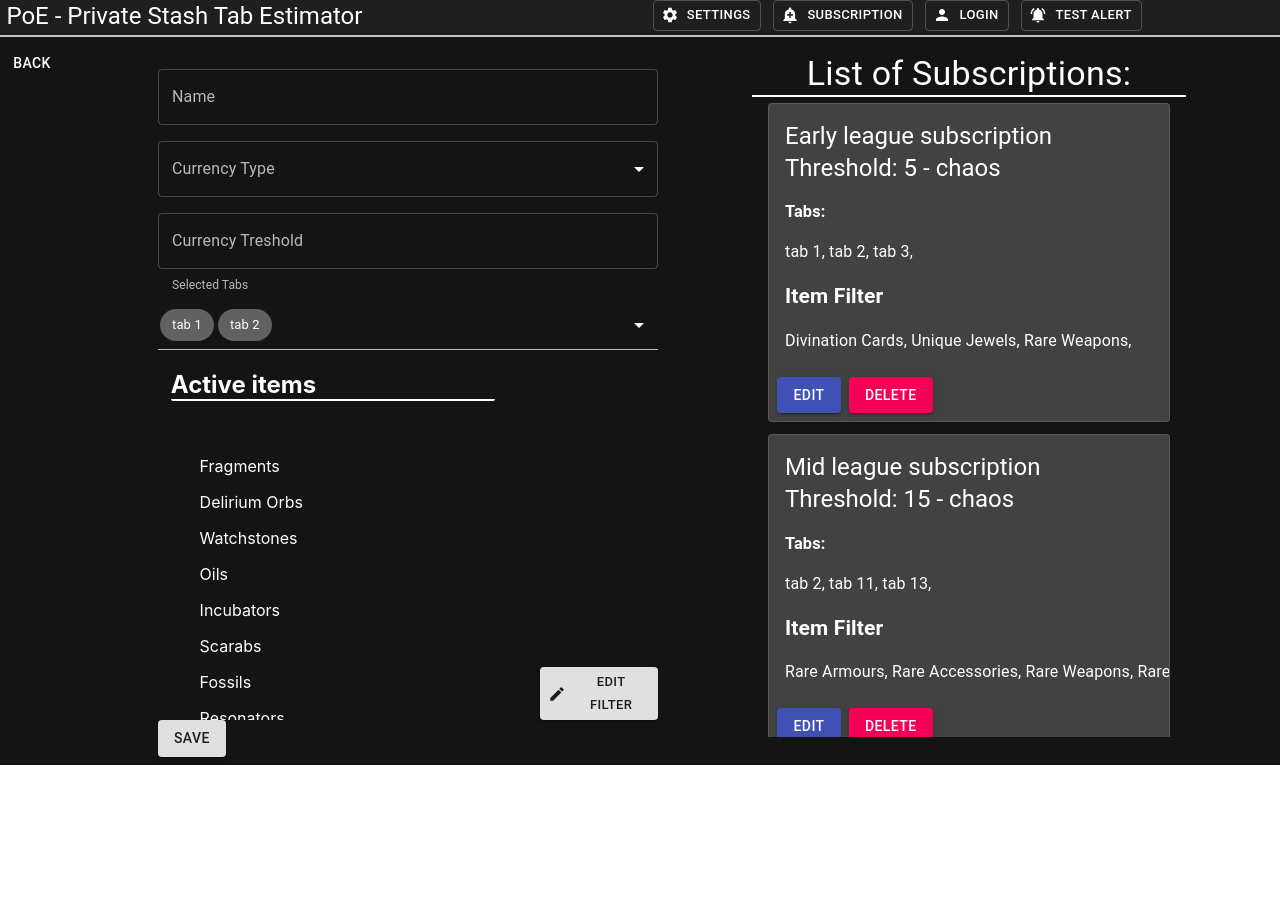
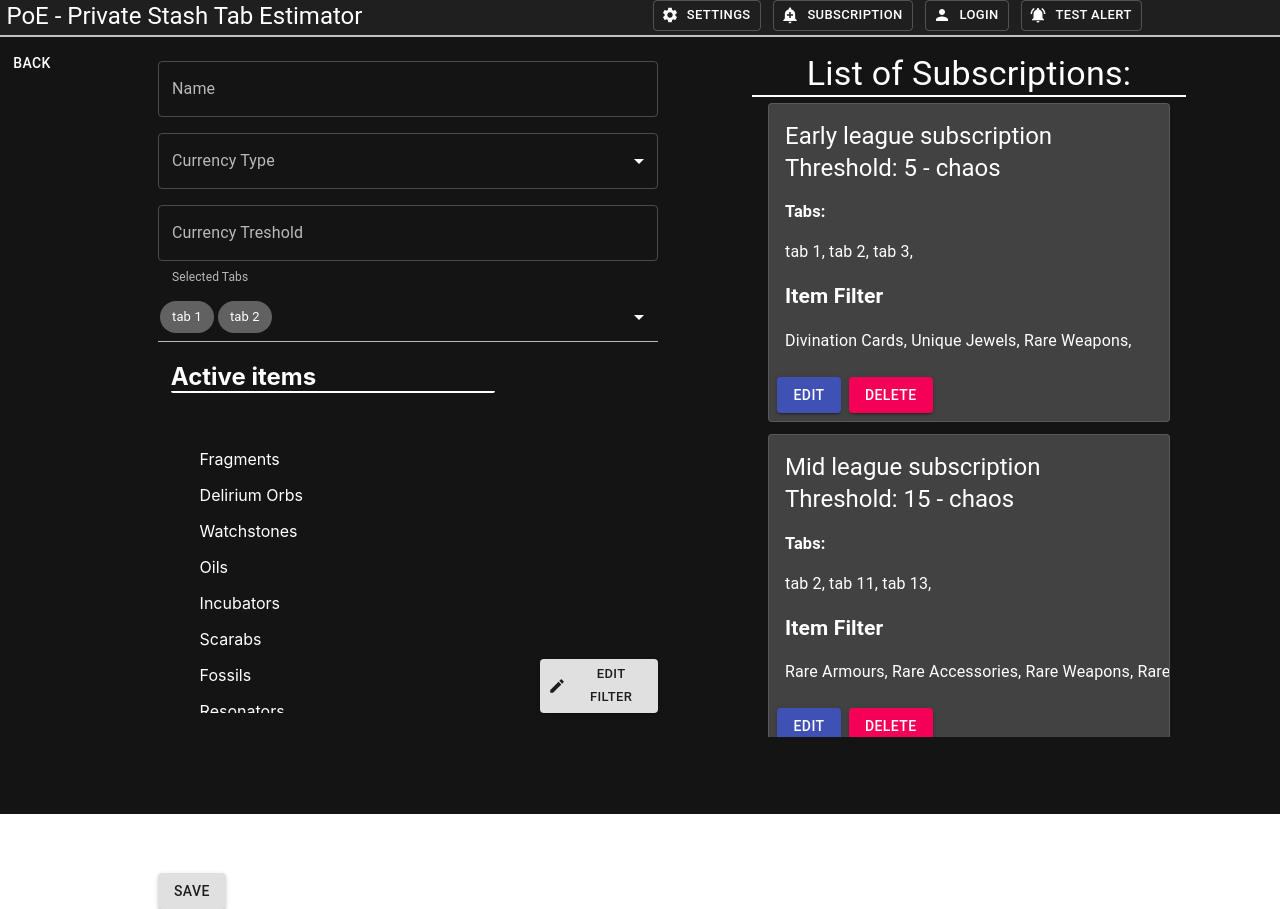
Before and after one commit to ChristofferTheodorArntzen/poe-data-tool, a React (Create React App) app in the folder frontend/: page /subscriptionView in a window 1280 px wide. Before the commit the page ends 800 px from the top, so only its background shows below. Built offline with nearby package versions, Linux system fonts and the light colour scheme.

Commit message:
Add some css.

```diff
--- a/frontend/src/js/components/SubscriptionView/SubscriptionMenu.css
+++ b/frontend/src/js/components/SubscriptionView/SubscriptionMenu.css
@@ -1,5 +1,5 @@
 .subscription-view-container {
-	margin: auto;
+	margin: 0 auto;
 	color: white;
 }
 
@@ -40,6 +40,7 @@
   width: 100%;
   margin: 0 auto;
   display: inline-flex;
+  height: 96.1vh;
 }
 
 .subscription-list {
@@ -62,5 +63,8 @@
 	text-align: center;
 	border-bottom: 2px white solid;
 }
-
+.form-save-button {
+	padding-top: 10em;
+	margin: auto;
+}
 /* make active subscriptions drop down at and below this width 1040*/
```
